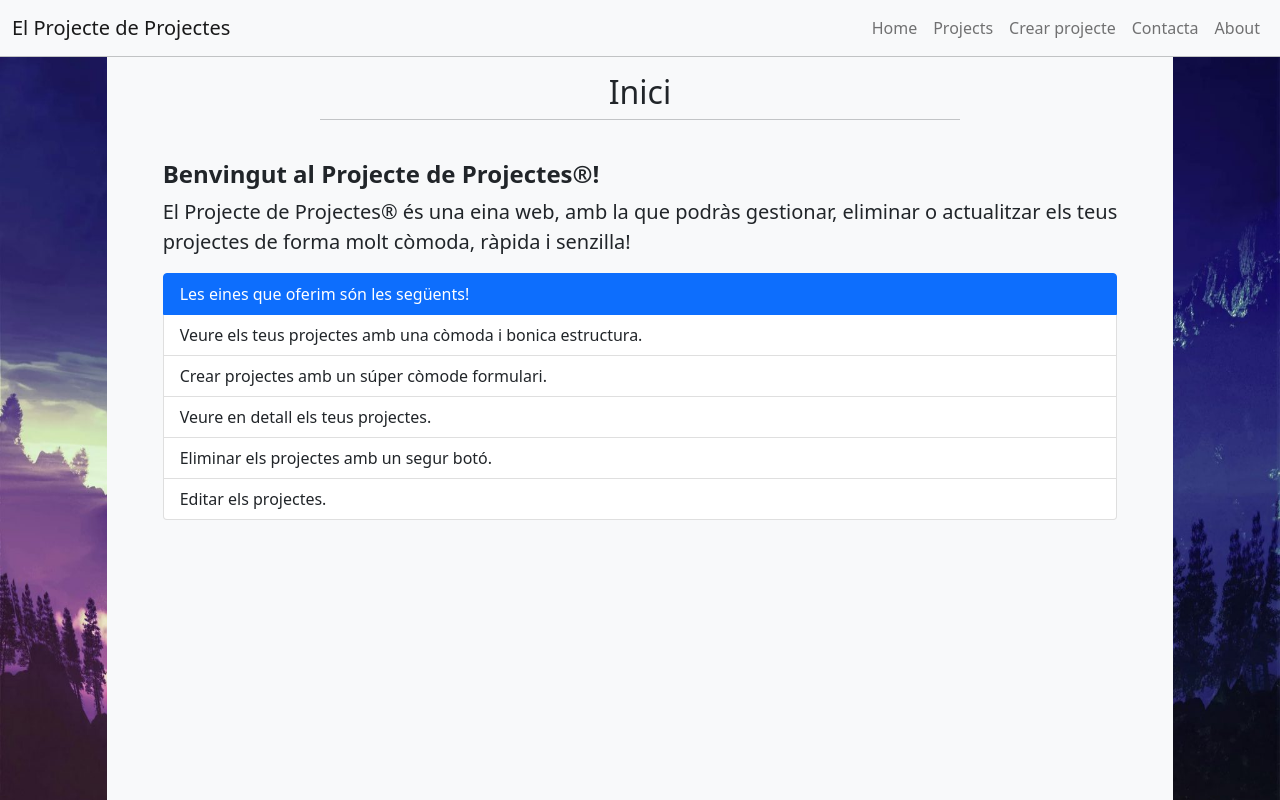
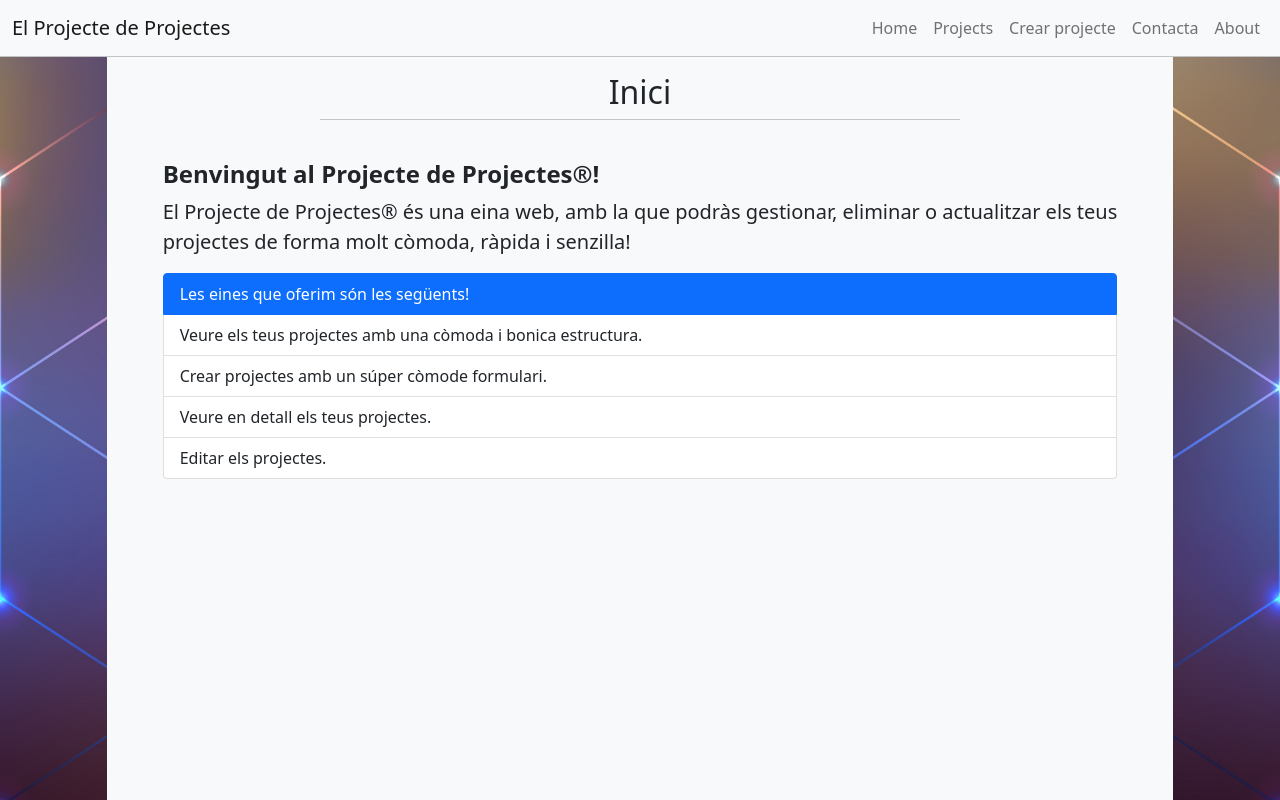
Before and after one commit to ThEricsson/Angular-Project-Manager, an Angular app: page / in a window 1280 px wide. Shown: the top 800 px of the page. Built offline with nearby package versions, Linux system fonts and the light colour scheme.

Commit message:
some changes

```diff
--- a/src/app/components/home/home.component.html
+++ b/src/app/components/home/home.component.html
@@ -13,7 +13,6 @@
     <li class="list-group-item">Veure els teus projectes amb una còmoda i bonica estructura.</li>
     <li class="list-group-item">Crear projectes amb un súper còmode formulari.</li>
     <li class="list-group-item">Veure en detall els teus projectes.</li>
-    <li class="list-group-item">Eliminar els projectes amb un segur botó.</li>
     <li class="list-group-item">Editar els projectes.</li>
   </ul>
 </div>
```
Also changed, not shown: src/assets/img/wallpaper.jpg.
